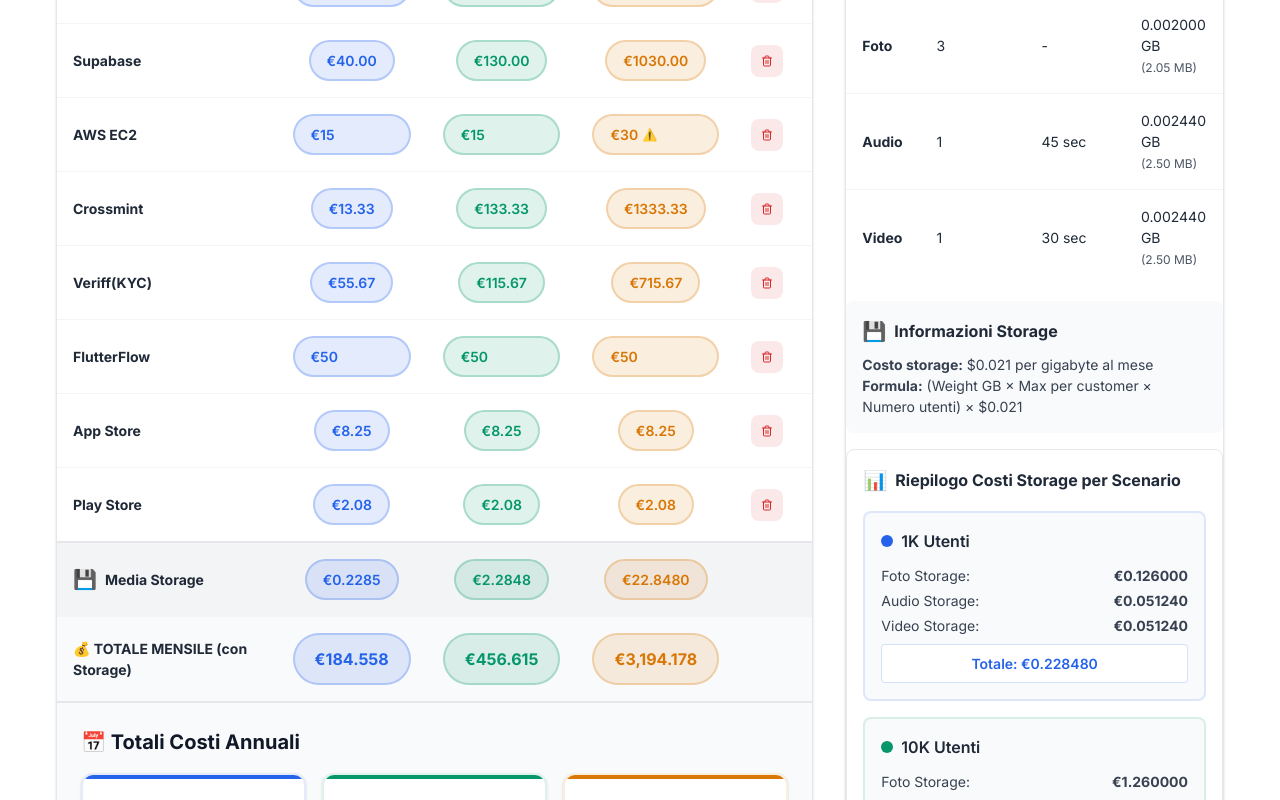
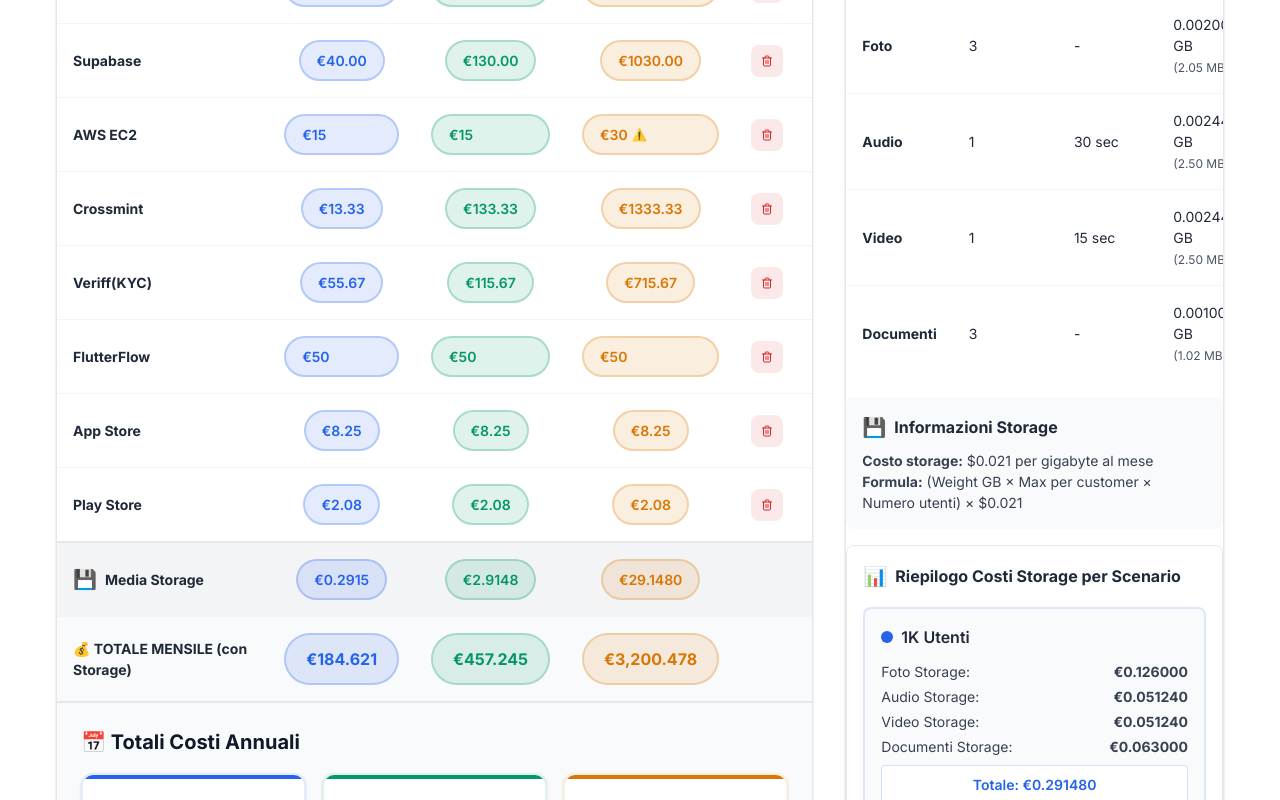
Before and after one commit to marconisoftwarw/JETCV-WEB-CALCULATOR, a React (Vite) app: page / in a window 1280 px wide. Shown: the part 780-1580 px from the top of the page. Built offline with nearby package versions, Linux system fonts and the light colour scheme.

Commit message:
fix code

```diff
--- a/src/Dati.tsx
+++ b/src/Dati.tsx
@@ -192,15 +192,22 @@ export default function DashboardServizi() {
       id: "audio",
       tipo: "Audio",
       maxPerCustomer: 1,
-      duration: "45 sec",
+      duration: "30 sec",
       weightGB: 0.00244,
     },
     {
       id: "video",
       tipo: "Video",
       maxPerCustomer: 1,
-      duration: "30 sec",
+      duration: "15 sec",
       weightGB: 0.00244,
+    },
+    {
+      id: "documenti",
+      tipo: "Documenti",
+      maxPerCustomer: 3,
+      duration: "-",
+      weightGB: 0.001, // 1 MB = 0.001 GB
     },
   ]);
 
@@ -1305,7 +1312,7 @@ export default function DashboardServizi() {
                                 borderColor: scenario.colore + "40",
                                 cursor: "default",
                               }}
-                              title={`Foto: €${calcolaCostoStorage(mediaTable[0].weightGB, mediaTable[0].maxPerCustomer, scenario.utenti).toFixed(4)} | Audio: €${calcolaCostoStorage(mediaTable[1].weightGB, mediaTable[1].maxPerCustomer, scenario.utenti).toFixed(4)} | Video: €${calcolaCostoStorage(mediaTable[2].weightGB, mediaTable[2].maxPerCustomer, scenario.utenti).toFixed(4)}`}
+                              title={`Foto: €${calcolaCostoStorage(mediaTable[0].weightGB, mediaTable[0].maxPerCustomer, scenario.utenti).toFixed(4)} | Audio: €${calcolaCostoStorage(mediaTable[1].weightGB, mediaTable[1].maxPerCustomer, scenario.utenti).toFixed(4)} | Video: €${calcolaCostoStorage(mediaTable[2].weightGB, mediaTable[2].maxPerCustomer, scenario.utenti).toFixed(4)} | Documenti: €${calcolaCostoStorage(mediaTable[3].weightGB, mediaTable[3].maxPerCustomer, scenario.utenti).toFixed(4)}`}
                             >
                               €{costoStorageMedia.toFixed(4)}
                             </span>
@@ -2311,7 +2318,12 @@ export default function DashboardServizi() {
                       mediaTable[2].maxPerCustomer,
                       scenario.utenti,
                     );
-                    const costoTotal = costoFoto + costoAudio + costoVideo;
+                    const costoDocumenti = calcolaCostoStorage(
+                      mediaTable[3].weightGB,
+                      mediaTable[3].maxPerCustomer,
+                      scenario.utenti,
+                    );
+                    const costoTotal = costoFoto + costoAudio + costoVideo + costoDocumenti;
 
                     return (
                       <div
@@ -2381,11 +2393,21 @@ export default function DashboardServizi() {
                             style={{
                               display: "flex",
                               justifyContent: "space-between",
-                              marginBottom: "0.5rem",
+                              marginBottom: "0.25rem",
                             }}
                           >
                             <span>Video Storage:</span>
                             <strong>€{costoVideo.toFixed(6)}</strong>
+                          </div>
+                          <div
+                            style={{
+                              display: "flex",
+                              justifyContent: "space-between",
+                              marginBottom: "0.5rem",
+                            }}
+                          >
+                            <span>Documenti Storage:</span>
+                            <strong>€{costoDocumenti.toFixed(6)}</strong>
                           </div>
                           <div
                             style={{
```
